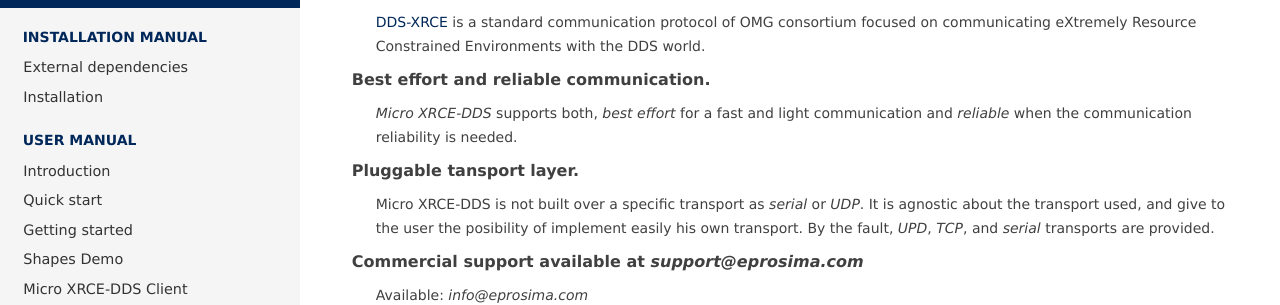
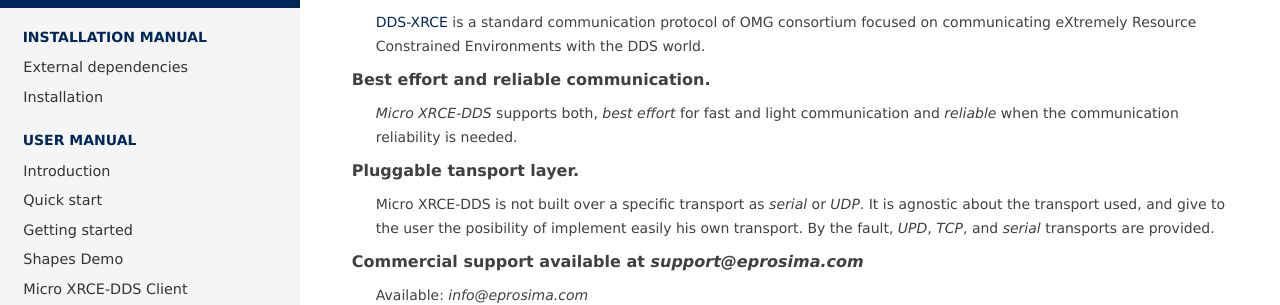
Before and after one commit to eProsima/Micro-XRCE-DDS-docs, a Sphinx documentation site: the page built from docs/index.rst, in a window 1280 px wide and 900 px high, scrolled down 1152 px. Shown: the part 155-460 px from the top of the window. Built offline with Sphinx 7.4.7 and the Read the Docs theme 2.0.0, drawn with Linux system fonts in a browser that asks for light colours.

```diff
--- a/docs/index.rst
+++ b/docs/index.rst
@@ -47,7 +47,7 @@ Implementation of the DDS-XRCE standard.
     focused on communicating eXtremely Resource Constrained Environments with the DDS world.
 
 Best effort and reliable communication.
-    *Micro XRCE-DDS* supports both, *best effort* for a fast and light communication and *reliable* when the communication reliability is needed.
+    *Micro XRCE-DDS* supports both, *best effort* for fast and light communication and *reliable* when the communication reliability is needed.
 
 Pluggable tansport layer.
     Micro XRCE-DDS is not built over a specific transport as *serial* or *UDP*.
```
